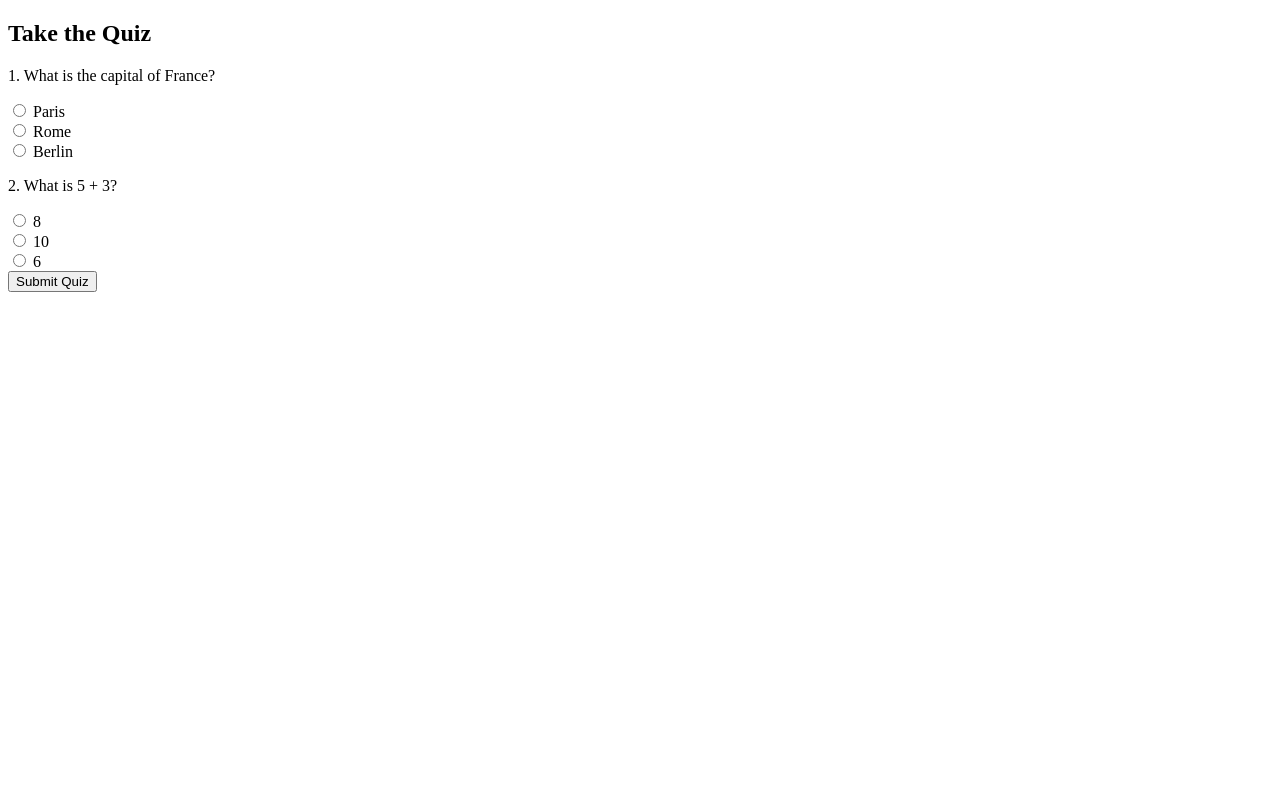
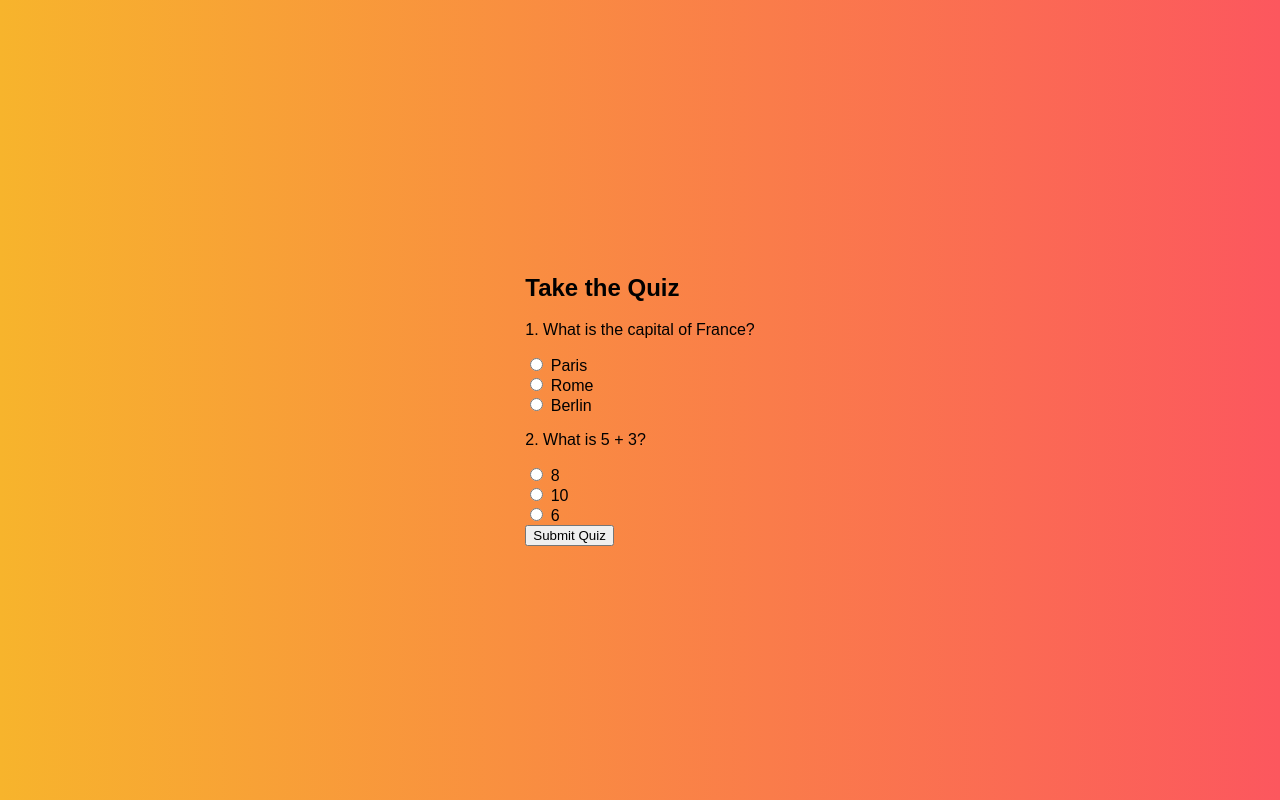
Before and after one commit to AbhayRjvanshi/quiz-up, a plain HTML site: page quiz.html in a window 1280 px wide. Drawn offline with Linux system fonts and the light colour scheme.

Commit message:
Update quiz.html

```diff
--- a/quiz.html
+++ b/quiz.html
@@ -4,7 +4,7 @@
     <meta charset="UTF-8">
     <meta name="viewport" content="width=device-width, initial-scale=1.0">
     <title>Quiz</title>
-    <link rel="stylesheet" href="styles.css">
+    <link rel="stylesheet" href="quiz.css">
 </head>
 <body>
     <div class="form-page-container">
```
